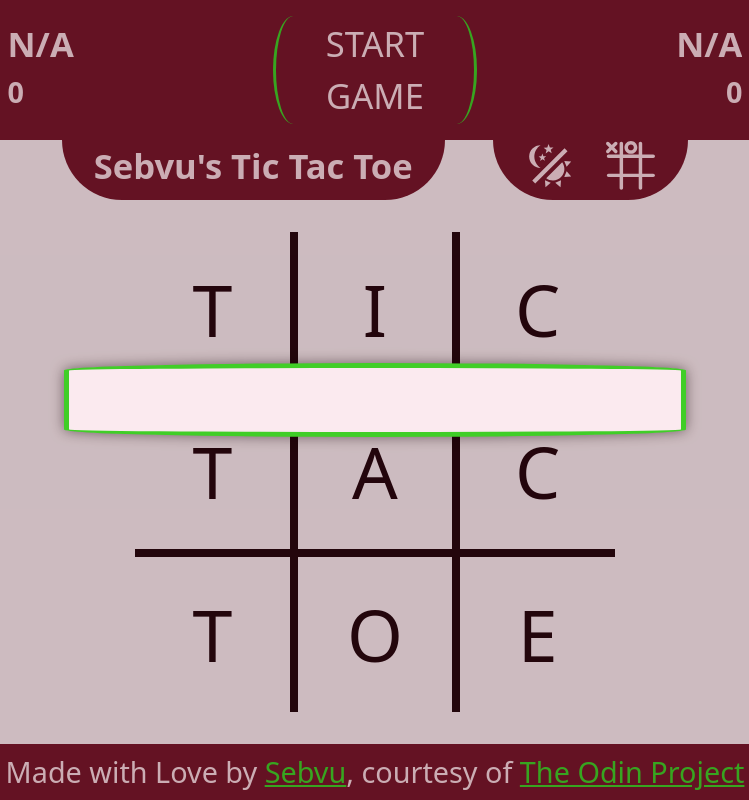
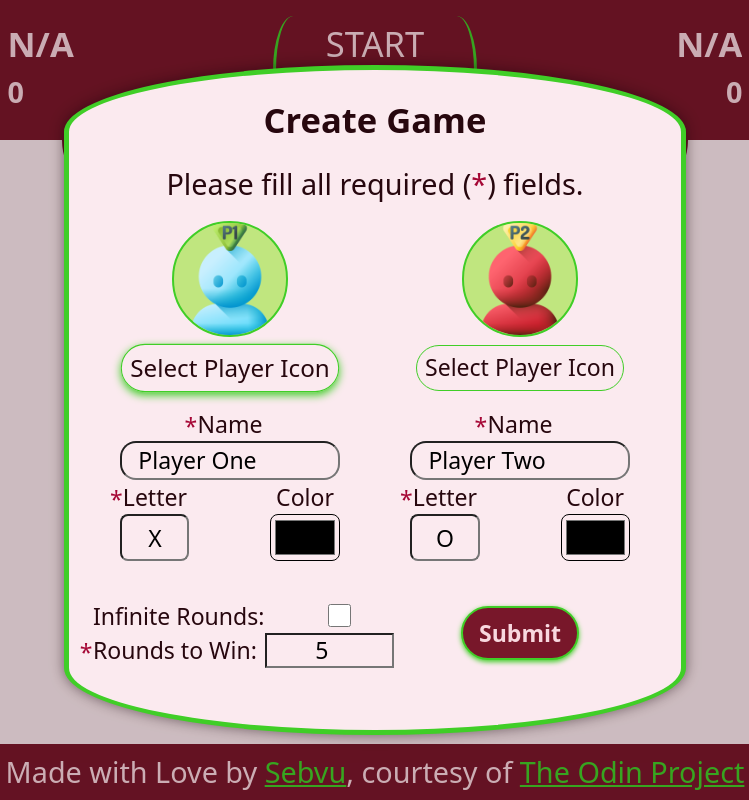
Before and after one commit to sebvu/top-tic-tac-toe, a plain HTML site: page index.html in a window 1280 px wide. Both pictures are taken after a click on the button 896 px from the left and 166 px from the top of the page. Shown: the full height of the page, 265-1014 px from the left. Drawn offline with Linux system fonts and the light colour scheme; a web font is replaced by a local one.

Commit message:
feat: handle open closing form

```diff
--- a/index.html
+++ b/index.html
@@ -190,164 +190,164 @@
         </p>
       </footer>
     </div>
-    <!-- <dialog class="dialog --context-md" popover> -->
-    <!--   <h1 class="dialog__header _text _text--header-font _text--bold"> -->
-    <!--     Create Game -->
-    <!--   </h1> -->
-    <!--   <p class="dialog__please _text _text--normal-font --context-rg"> -->
-    <!--     Please fill all required (<span class="dialog__please-span">*</span>) -->
-    <!--     fields. -->
-    <!--   </p> -->
-    <!--   <form class="dialog__form --context-sm" action="" method="post"> -->
-    <!--     <div class="dialog__form-container dialog__form-container--player-one"> -->
-    <!--       <div class="player-div"> -->
-    <!--         <div class="dialog__image-container"> -->
-    <!--           <img -->
-    <!--             class="dialog__image" -->
-    <!--             src="./assets/icons/player-one.png" -->
-    <!--             alt="Player One Icon" -->
-    <!--           /> -->
-    <!--         </div> -->
-    <!--       </div> -->
-    <!--       <p class="player-p player-p--avatar _text _text--normal-font"> -->
-    <!--         <label tabindex="0" for="avatar-one">Select Player Icon</label> -->
-    <!--         <input -->
-    <!--           type="file" -->
-    <!--           id="avatar-one" -->
-    <!--           name="avatar_one" -->
-    <!--           accept="image/*.png, image/*.jpeg, image/*.jpg" -->
-    <!--         /> -->
-    <!--       </p> -->
-    <!--       <p class="player-p player-p--name _text _text--normal-font"> -->
-    <!--         <label for="name-one">Name</label> -->
-    <!--         <input -->
-    <!--           type="text" -->
-    <!--           id="name-one" -->
-    <!--           name="name_one" -->
-    <!--           minlength="1" -->
-    <!--           maxlength="15" -->
-    <!--           value="Player One" -->
-    <!--           required -->
-    <!--         /> -->
-    <!--         <span></span> -->
-    <!--       </p> -->
-    <!--       <div class="player-small-fields"> -->
-    <!--         <p -->
-    <!--           class="player-small-fields-p player-small-fields-p--letter _text _text--normal-font" -->
-    <!--         > -->
-    <!--           <label for="letter-one">Letter</label> -->
-    <!--           <input -->
-    <!--             type="text" -->
-    <!--             id="letter-one" -->
-    <!--             name="letter_one" -->
-    <!--             minlength="1" -->
-    <!--             maxlength="1" -->
-    <!--             size="1" -->
-    <!--             value="X" -->
-    <!--             required -->
-    <!--           /> -->
-    <!--           <span></span> -->
-    <!--         </p> -->
-    <!--         <p -->
-    <!--           class="player-small-fields-p player-small-fields-p--color _text _text--normal-font" -->
-    <!--         > -->
-    <!--           <label for="color-one">Color</label> -->
-    <!--           <input -->
-    <!--             type="color" -->
-    <!--             id="color-one" -->
-    <!--             name="color_one" -->
-    <!--             value="cyan" -->
-    <!--           /> -->
-    <!--         </p> -->
-    <!--       </div> -->
-    <!--     </div> -->
-    <!--     <div class="dialog__form-container dialog__form-container--player-two"> -->
-    <!--       <div class="player-div"> -->
-    <!--         <div class="dialog__image-container"> -->
-    <!--           <img -->
-    <!--             class="dialog__image" -->
-    <!--             src="./assets/icons/player-two.png" -->
-    <!--             alt="Player Two Icon" -->
-    <!--           /> -->
-    <!--         </div> -->
-    <!--       </div> -->
-    <!--       <p class="player-p player-p--avatar _text _text--normal-font"> -->
-    <!--         <label tabindex="0" for="avatar-two">Select Player Icon</label> -->
-    <!--         <input -->
-    <!--           type="file" -->
-    <!--           id="avatar-two" -->
-    <!--           name="avatar_two" -->
-    <!--           accept="image/*.png, image/*.jpeg, image/*.jpg" -->
-    <!--         /> -->
-    <!--       </p> -->
-    <!--       <p class="player-p player-p--name _text _text--normal-font"> -->
-    <!--         <label for="name-two">Name</label> -->
-    <!--         <input -->
-    <!--           type="text" -->
-    <!--           id="name-two" -->
-    <!--           name="name_two" -->
-    <!--           minlength="1" -->
-    <!--           maxlength="15" -->
-    <!--           size="10" -->
-    <!--           value="Player Two" -->
-    <!--           required -->
-    <!--         /> -->
-    <!--         <span></span> -->
-    <!--       </p> -->
-    <!--       <div class="player-small-fields"> -->
-    <!--         <p -->
-    <!--           class="player-small-fields-p player-small-fields-p--letter _text _text--normal-font" -->
-    <!--         > -->
-    <!--           <label for="letter-two">Letter</label> -->
-    <!--           <input -->
-    <!--             type="text" -->
-    <!--             id="letter-two" -->
-    <!--             name="letter_two" -->
-    <!--             minlength="1" -->
-    <!--             maxlength="1" -->
-    <!--             size="1" -->
-    <!--             value="O" -->
-    <!--             required -->
-    <!--           /> -->
-    <!--           <span></span> -->
-    <!--         </p> -->
-    <!--         <p -->
-    <!--           class="player-small-fields-p player-small-fields-p--color _text _text--normal-font" -->
-    <!--         > -->
-    <!--           <label for="color-two">Color</label> -->
-    <!--           <input type="color" id="color-two" name="color_two" value="red" /> -->
-    <!--         </p> -->
-    <!--       </div> -->
-    <!--     </div> -->
-    <!--     <div class="dialog__form-container dialog__form-container--setings"> -->
-    <!--       <p class="setting-p setting-p--infinite _text _text--normal-font"> -->
-    <!--         <label for="infinite">Infinite Rounds: </label> -->
-    <!--         <input type="checkbox" id="infinite" name="setting_infinite" /> -->
-    <!--       </p> -->
-    <!--       <p class="setting-p setting-p--rounds _text _text--normal-font"> -->
-    <!--         <label for="rounds">Rounds to Win:</label> -->
-    <!--         <input -->
-    <!--           type="number" -->
-    <!--           id="rounds" -->
-    <!--           step="1" -->
-    <!--           min="1" -->
-    <!--           max="100" -->
-    <!--           value="5" -->
-    <!--           name="settings_rounds" -->
-    <!--           required -->
-    <!--         /> -->
-    <!--         <span></span> -->
-    <!--       </p> -->
-    <!--     </div> -->
-    <!--     <div class="dialog__form-container dialog__form-container--submit"> -->
-    <!--       <button -->
-    <!--         submit -->
-    <!--         class="dialog__form-submit-button _text _text--header-font _text--bold" -->
-    <!--       > -->
-    <!--         Submit -->
-    <!--       </button> -->
-    <!--     </div> -->
-    <!--   </form> -->
-    <!-- </dialog> -->
+    <dialog class="dialog --context-md" popover>
+      <h1 class="dialog__header _text _text--header-font _text--bold">
+        Create Game
+      </h1>
+      <p class="dialog__please _text _text--normal-font --context-rg">
+        Please fill all required (<span class="dialog__please-span">*</span>)
+        fields.
+      </p>
+      <form class="dialog__form --context-sm" action="" method="post">
+        <div class="dialog__form-container dialog__form-container--player-one">
+          <div class="player-div">
+            <div class="dialog__image-container">
+              <img
+                class="dialog__image"
+                src="./assets/icons/player-one.png"
+                alt="Player One Icon"
+              />
+            </div>
+          </div>
+          <p class="player-p player-p--avatar _text _text--normal-font">
+            <label tabindex="0" for="avatar-one">Select Player Icon</label>
+            <input
+              type="file"
+              id="avatar-one"
+              name="avatar_one"
+              accept="image/*.png, image/*.jpeg, image/*.jpg"
+            />
+          </p>
+          <p class="player-p player-p--name _text _text--normal-font">
+            <label for="name-one">Name</label>
+            <input
+              type="text"
+              id="name-one"
+              name="name_one"
+              minlength="1"
+              maxlength="15"
+              value="Player One"
+              required
+            />
+            <span></span>
+          </p>
+          <div class="player-small-fields">
+            <p
+              class="player-small-fields-p player-small-fields-p--letter _text _text--normal-font"
+            >
+              <label for="letter-one">Letter</label>
+              <input
+                type="text"
+                id="letter-one"
+                name="letter_one"
+                minlength="1"
+                maxlength="1"
+                size="1"
+                value="X"
+                required
+              />
+              <span></span>
+            </p>
+            <p
+              class="player-small-fields-p player-small-fields-p--color _text _text--normal-font"
+            >
+              <label for="color-one">Color</label>
+              <input
+                type="color"
+                id="color-one"
+                name="color_one"
+                value="cyan"
+              />
+            </p>
+          </div>
+        </div>
+        <div class="dialog__form-container dialog__form-container--player-two">
+          <div class="player-div">
+            <div class="dialog__image-container">
+              <img
+                class="dialog__image"
+                src="./assets/icons/player-two.png"
+                alt="Player Two Icon"
+              />
+            </div>
+          </div>
+          <p class="player-p player-p--avatar _text _text--normal-font">
+            <label tabindex="0" for="avatar-two">Select Player Icon</label>
+            <input
+              type="file"
+              id="avatar-two"
+              name="avatar_two"
+              accept="image/*.png, image/*.jpeg, image/*.jpg"
+            />
+          </p>
+          <p class="player-p player-p--name _text _text--normal-font">
+            <label for="name-two">Name</label>
+            <input
+              type="text"
+              id="name-two"
+              name="name_two"
+              minlength="1"
+              maxlength="15"
+              size="10"
+              value="Player Two"
+              required
+            />
+            <span></span>
+          </p>
+          <div class="player-small-fields">
+            <p
+              class="player-small-fields-p player-small-fields-p--letter _text _text--normal-font"
+            >
+              <label for="letter-two">Letter</label>
+              <input
+                type="text"
+                id="letter-two"
+                name="letter_two"
+                minlength="1"
+                maxlength="1"
+                size="1"
+                value="O"
+                required
+              />
+              <span></span>
+            </p>
+            <p
+              class="player-small-fields-p player-small-fields-p--color _text _text--normal-font"
+            >
+              <label for="color-two">Color</label>
+              <input type="color" id="color-two" name="color_two" value="red" />
+            </p>
+          </div>
+        </div>
+        <div class="dialog__form-container dialog__form-container--setings">
+          <p class="setting-p setting-p--infinite _text _text--normal-font">
+            <label for="infinite">Infinite Rounds: </label>
+            <input type="checkbox" id="infinite" name="setting_infinite" />
+          </p>
+          <p class="setting-p setting-p--rounds _text _text--normal-font">
+            <label for="rounds">Rounds to Win:</label>
+            <input
+              type="number"
+              id="rounds"
+              step="1"
+              min="1"
+              max="100"
+              value="5"
+              name="settings_rounds"
+              required
+            />
+            <span></span>
+          </p>
+        </div>
+        <div class="dialog__form-container dialog__form-container--submit">
+          <button
+            submit
+            class="dialog__form-submit-button _text _text--header-font _text--bold"
+          >
+            Submit
+          </button>
+        </div>
+      </form>
+    </dialog>
   </body>
 </html>
--- a/scripts/script.js
+++ b/scripts/script.js
@@ -16,28 +16,7 @@ function Player(name, letter) {
 const UIController = (() => {
   const STORAGE_THEME_NAME = "theme";
   const THEME_ATTR = "data-theme";
-
-  // private functions
-
-  const getBaseDialog = () => {
-    const dialog = document.createElement("dialog");
-
-    dialog.classList.add(...["dialog", "--context-md"]);
-    dialog.setAttribute("popover", "");
-
-    // ensure dialog removal when closed
-    dialog.addEventListener("close", () => {
-      dialog.remove();
-    });
-
-    return dialog;
-  };
-
-  const setDialogInDOM = (dialog) => {
-    const body = document.querySelector("body");
-
-    body.appendChild(dialog);
-  }
+  const dialogElement = document.querySelector(".dialog");
 
   // public functions
 
@@ -57,15 +36,34 @@ const UIController = (() => {
     localStorage.setItem(STORAGE_THEME_NAME, newTheme);
   };
 
-  const getStartGameDialog = () => {
-    const dialog = getBaseDialog();
-
-    setDialogInDOM(dialog);
-
-    return dialog;
+  const removeDialog = () => {
+    dialogElement.remove();
   };
 
-  return { setPreviousTheme, toggleTheme, getStartGameDialog };
+  const closeDialog = () => {
+    dialogElement.close();
+  };
+
+  const getStartGameDialog = () => {
+    /* dialog must exist in dom before opening */
+    document.querySelector("body").appendChild(dialogElement);
+
+    return dialogElement;
+  };
+
+  // UI specific event listeners
+
+  dialogElement.addEventListener("close", () => {
+    removeDialog();
+  });
+
+  return {
+    setPreviousTheme,
+    toggleTheme,
+    removeDialog,
+    closeDialog,
+    getStartGameDialog,
+  };
 })();
 
 // tic tac toe logic handler
@@ -123,6 +121,9 @@ const gameBoard = (() => {
 })();
 
 function main() {
+  UIController.setPreviousTheme();
+  UIController.removeDialog();
+
   const themeToggler = document.querySelector(
     ".dashboard-footer__button--theme",
   );
@@ -130,17 +131,15 @@ function main() {
     ".dashboard-footer__button--start",
   );
 
-  UIController.setPreviousTheme();
-
   // === event listeners ===
   themeToggler.addEventListener("click", () => {
     UIController.toggleTheme();
   });
 
   startGameButton.addEventListener("click", () => {
-    const startGameDialog = UIController.getStartGameDialog();
+    const dialog = UIController.getStartGameDialog();
 
-    startGameDialog.showModal();
+    dialog.showModal();
   });
 }
 
```
